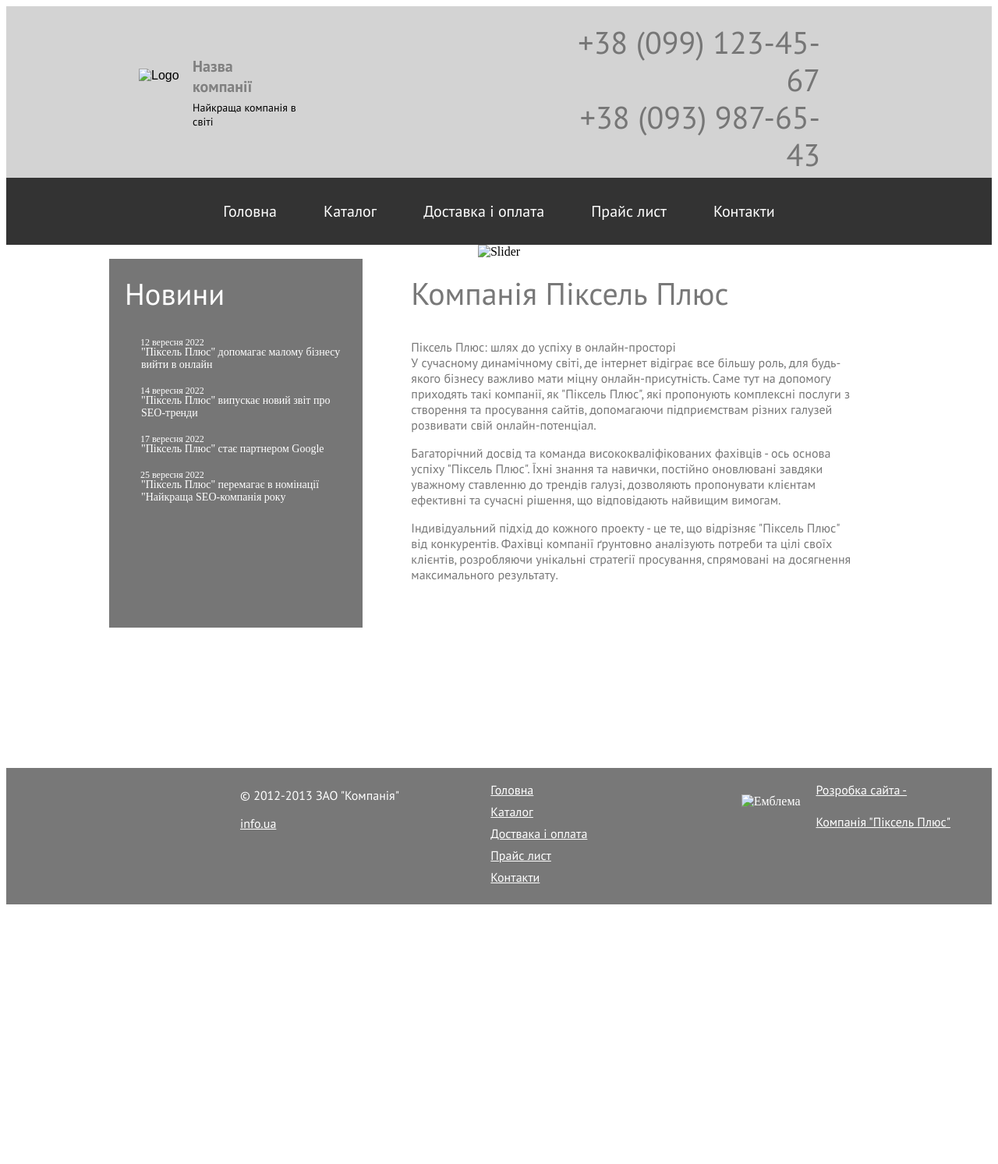
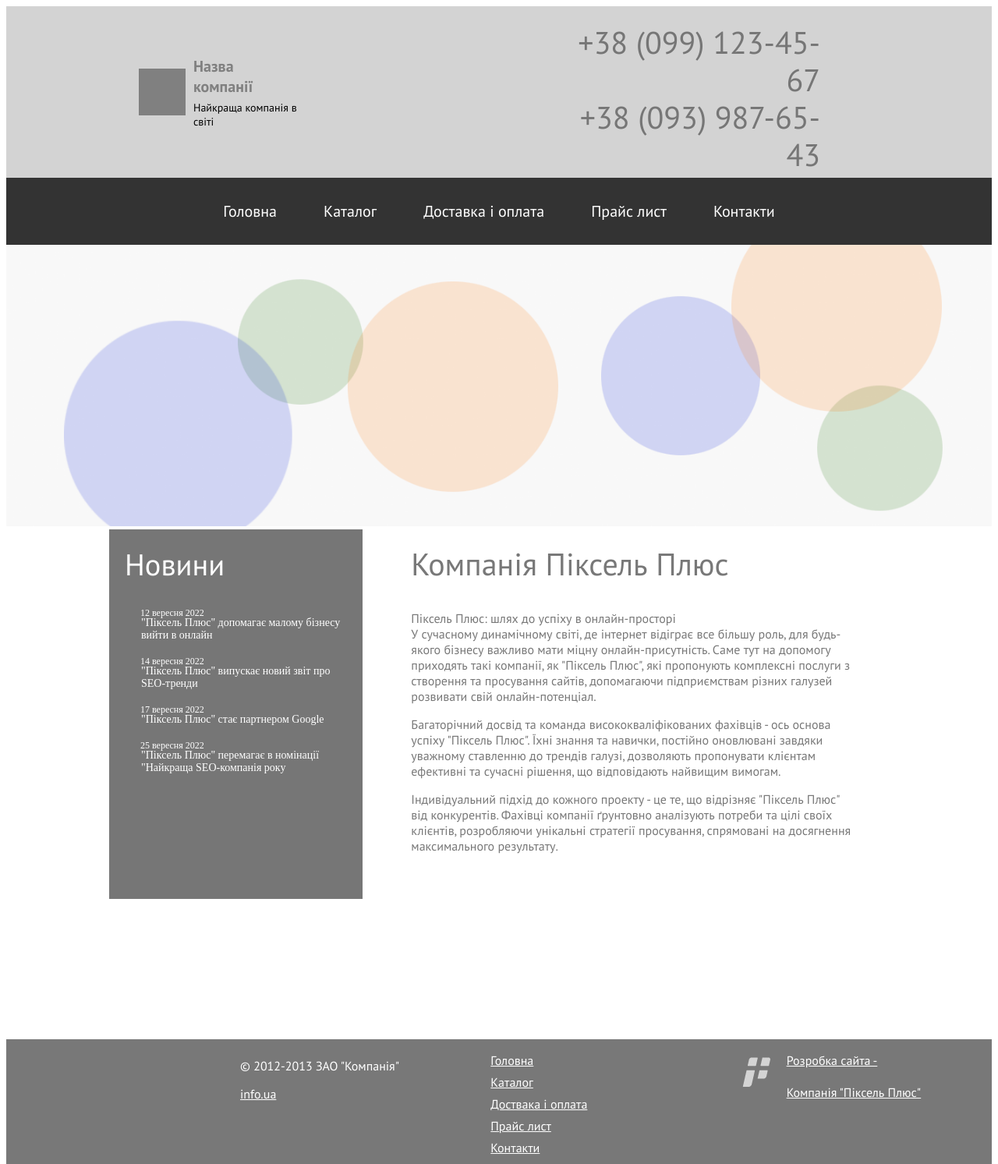
Before and after one commit to qqrufi/my_maket-2, a plain HTML site: page index.html in a window 1280 px wide. Shown: the top 1493 px of the page at 78% size. Before the commit the page ends 1168 px from the top, so only its background shows below. Drawn offline with Linux system fonts and the light colour scheme.

Commit message:
first commit

```diff
--- a/index.html
+++ b/index.html
@@ -15,7 +15,7 @@
         <!-- Header section -->
         <div class="logo-title">
             <!-- Logo and company title section -->
-            <img src="C:\Users\Sonotoki\Downloads\kvadr.jpg" alt="Logo"> <!-- Logo image -->
+            <img src="foto\kvadr.jpg" alt="Logo"> <!-- Logo image -->
             <div class="title-subtitle">
                 <!-- Company name and subtitle -->
                 <h1>Назва</h1> <!-- Company name -->
@@ -49,7 +49,7 @@
     <div class="slider">
         <!-- Slider section -->
         <div class="image-container">
-            <img src="C:\Users\Sonotoki\Downloads\taytat.png" alt="Slider"> <!-- Slider image -->
+            <img src="foto\Taytat.png" alt="Slider"> <!-- Slider image -->
         </div>
     </div>
 
@@ -96,7 +96,7 @@
           </div>
           <div class="footer-block-image">
               <!-- Footer block image -->
-              <img src="C:\Users\Sonotoki\Downloads\embema.png" alt="Емблема"> <!-- Company emblem -->
+              <img src="foto\embema.png" alt="Емблема"> <!-- Company emblem -->
               <div class="footer-block-paragraphs">
                   <!-- Footer block paragraphs -->
                   <p>Розробка сайта -</p> <!-- Website development -->
```
Also changed, not shown: foto/Taytat.png (added), foto/embema.png (added), foto/kvadr.jpg (added).
